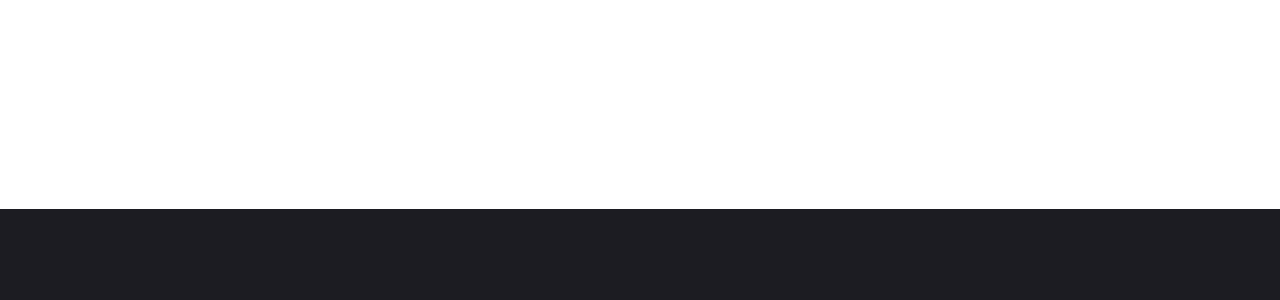
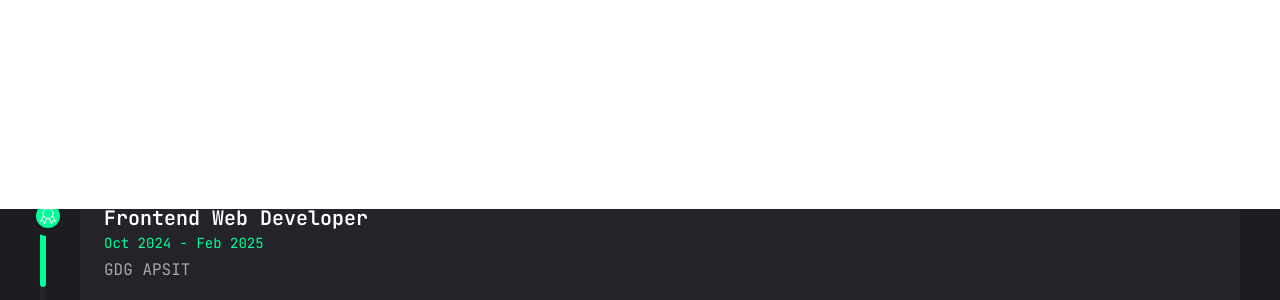
Before and after one commit to ShreyNagda/portfolio, a Next.js app: page / in a window 1280 px wide. Shown: the part 1391-1691 px from the top of the page. Before the commit the page ends 831 px from the top, so only its background shows below. Built offline with nearby package versions, Linux system fonts and the light colour scheme.

Commit message:
Changed home screen

```diff
--- a/app/page.tsx
+++ b/app/page.tsx
@@ -1,4 +1,6 @@
+import ExperienceTimeline from "@/components/ExperienceTimeline";
 import Photo from "@/components/Photo";
+import SkillsScroller from "@/components/SkillsScroller";
 import Socials from "@/components/Socials";
 import Stats from "@/components/Stats";
 import { Button } from "@/components/ui/button";
@@ -50,12 +52,15 @@ export default function Home() {
         </div>
       </section>
 
+      {/* === 2. ADD YOUR NEW SKILLS SCROLLER === */}
+      <SkillsScroller />
+
+      {/* === 3. ADD YOUR NEW EXPERIENCE TIMELINE === */}
+      <ExperienceTimeline />
+
       <footer className="text-center p-4 text-accent">
         Made with ❤️ | Shrey Nagda
       </footer>
-      {/* <section className="container mx-auto">
-        <div className="h2">About Me</div>
-      </section> */}
     </>
   );
 }
--- /dev/null
+++ b/components/ExperienceTimeline.tsx
@@ -0,0 +1,118 @@
+"use client";
+
+import { motion, useScroll, useTransform } from "framer-motion";
+import { useRef } from "react";
+import { SlBadge } from "react-icons/sl";
+
+// Data from your app/resume/page.tsx
+const experiences = {
+  title: "My Experience",
+  icon: <SlBadge />,
+  items: [
+    {
+      role: "Technical Head",
+      organization: "ITSA",
+      description:
+        "Part of the core team managing the hackathon, helping with planning, promotion, and event execution.",
+      duration: "September 2025 - Apr 2026",
+    },
+    {
+      role: "Core Committee Member",
+      organization: "HackScript 6.0",
+      description:
+        "Part of the core team managing the hackathon, helping with planning, promotion, and event execution.",
+      duration: "Feb 2025 - Apr 2025",
+    },
+    {
+      role: "Frontend Web Developer",
+      organization: "GDG APSIT",
+      description:
+        "Worked on the official GDG website project as part of the development team, focusing on clean UI and interactive components.",
+      duration: "Oct 2024 - Feb 2025",
+    },
+    {
+      role: "Technical Co-Head",
+      organization: "ITSA",
+      description:
+        "Led technical teams, organized student-led workshops, and conducted multiple tech-focused events during the fest.",
+      duration: "Jul 2024 - Mar 2025",
+    },
+    {
+      role: "Frontend Web Developer",
+      organization: "OJUS 2024",
+      description:
+        "Contributed to building and maintaining the official fest website, ensuring responsive design and smooth user experience.",
+      duration: "Dec 2023 - Mar 2024",
+    },
+  ],
+};
+
+// A single timeline item
+function TimelineItem({ item }: { item: (typeof experiences.items)[0] }) {
+  return (
+    // Use whileInView to animate as it scrolls into view
+    <motion.li
+      initial={{ opacity: 0, y: 20 }}
+      whileInView={{ opacity: 1, y: 0 }}
+      viewport={{ once: true }} // Only animate once
+      transition={{ duration: 0.5, ease: "easeInOut" }}
+      className="mb-10 ml-8 p-6 bg-[#232329] rounded-xl shadow-sm"
+    >
+      {/* The dot on the timeline */}
+      <span className="absolute flex items-center justify-center w-6 h-6 bg-accent rounded-full -left-3 ring-8 ring-[#1c1c22]">
+        {experiences.icon}
+      </span>
+
+      <h3 className="flex items-center mb-1 text-xl font-semibold text-white">
+        {item.role}
+      </h3>
+      <time className="block mb-2 text-sm font-normal leading-none text-accent">
+        {item.duration}
+      </time>
+      <p className="mb-4 text-base font-normal text-white/60">
+        {item.organization}
+      </p>
+      <p className="text-sm font-normal text-white/80">{item.description}</p>
+    </motion.li>
+  );
+}
+
+// The main timeline component
+export default function ExperienceTimeline() {
+  const targetRef = useRef<HTMLDivElement>(null);
+
+  // 1. Get scroll progress relative to the targetRef
+  const { scrollYProgress } = useScroll({
+    target: targetRef,
+    offset: ["start end", "end start"], // Start tracking when bottom of viewport hits top of component
+  });
+
+  // 2. Transform the scroll progress (0 to 1) into a height value
+  const height = useTransform(scrollYProgress, [0, 0.65], ["0%", "100%"]);
+
+  return (
+    <section className="container mx-auto py-12">
+      <h2 className="text-3xl font-bold text-center mb-12">
+        My <span className="text-accent">Journey</span>
+      </h2>
+
+      {/* 3. The ref is attached to the container */}
+      <div ref={targetRef} className="relative">
+        {/* The static background line */}
+        <div className="absolute left-0 top-0 w-1.5 h-full bg-[#232329] rounded-full" />
+
+        {/* 4. The animated foreground line uses the transformed 'height' */}
+        <motion.div
+          className="absolute left-0 top-0 w-1.5 h-full bg-accent rounded-full origin-top"
+          style={{ height }} // Animate the height based on scroll
+        />
+
+        <ol className="relative ml-2">
+          {experiences.items.map((item, index) => (
+            <TimelineItem key={index} item={item} />
+          ))}
+        </ol>
+      </div>
+    </section>
+  );
+}
--- a/components/MobileNav.tsx
+++ b/components/MobileNav.tsx
@@ -10,7 +10,7 @@ import { useState } from "react";
 const links = [
   { name: "home", path: "/" },
   { name: "services", path: "/services" },
-  { name: "resume", path: "/resume" },
+  // { name: "resume", path: "/resume" },
   { name: "work", path: "/work" },
   { name: "contact", path: "/contact" },
 ];
--- a/components/Nav.tsx
+++ b/components/Nav.tsx
@@ -5,7 +5,7 @@ import { usePathname } from "next/navigation";
 const links = [
   { name: "home", path: "/" },
   { name: "services", path: "/services" },
-  { name: "resume", path: "/resume" },
+  // { name: "resume", path: "/resume" },
   { name: "work", path: "/work" },
   { name: "contact", path: "/contact" },
 ];
--- /dev/null
+++ b/components/SkillsScroller.tsx
@@ -0,0 +1,88 @@
+"use client";
+
+import { motion } from "framer-motion";
+import {
+  SiTailwindcss,
+  SiNextdotjs,
+  SiFlutter,
+  SiTypescript,
+  SiMongodb,
+  SiPython,
+  SiFlask,
+  SiFastapi,
+  SiReact,
+  SiGithub,
+} from "react-icons/si";
+import { FaNodeJs, FaHtml5, FaCss3, FaJs } from "react-icons/fa";
+import {
+  Tooltip,
+  TooltipTrigger,
+  TooltipContent,
+  TooltipProvider,
+} from "@/components/ui/tooltip"; //
+
+// Data from your app/resume/page.tsx
+const skills = {
+  items: [
+    { name: "HTML5", icon: <FaHtml5 /> },
+    { name: "CSS3", icon: <FaCss3 /> },
+    { name: "JavaScript", icon: <FaJs /> },
+    { name: "TypeScript", icon: <SiTypescript /> },
+    { name: "Node JS", icon: <FaNodeJs /> },
+    { name: "Tailwind CSS", icon: <SiTailwindcss /> },
+    { name: "Mongo DB", icon: <SiMongodb /> },
+    { name: "React JS", icon: <SiReact /> },
+    { name: "Next JS", icon: <SiNextdotjs /> },
+    { name: "Flutter", icon: <SiFlutter /> },
+    { name: "Python", icon: <SiPython /> },
+    { name: "Flask", icon: <SiFlask /> },
+    { name: "Fastapi", icon: <SiFastapi /> },
+    { name: "Github", icon: <SiGithub /> },
+  ], //
+};
+
+// Single Skill item with Tooltip
+const SkillIcon = ({ item }: { item: (typeof skills.items)[0] }) => (
+  <TooltipProvider>
+    <Tooltip>
+      <TooltipTrigger className="flex items-center justify-center h-20 bg-[#232329] rounded-lg mx-4 p-6">
+        <div className="text-4xl text-white/80 group-hover:text-accent transition-all duration-300">
+          {item.icon} {/* */}
+        </div>
+      </TooltipTrigger>
+      <TooltipContent className="bg-primary text-accent">
+        <p>{item.name}</p> {/* */}
+      </TooltipContent>
+    </Tooltip>
+  </TooltipProvider>
+);
+
+export default function SkillsScroller() {
+  // We duplicate the skills array to create the seamless loop
+  const duplicatedSkills = [...skills.items, ...skills.items];
+
+  return (
+    <section className="py-12">
+      <h2 className="text-3xl font-bold text-center mb-12">
+        My <span className="text-accent">Skills</span>
+      </h2>
+      <div className="w-full overflow-hidden">
+        <motion.div
+          className="flex gap-2 whitespace-nowrap"
+          animate={{
+            x: ["0%", "-100%"], // Animate from start to end
+          }}
+          transition={{
+            ease: "linear",
+            duration: 30, // Adjust duration to control speed
+            repeat: Infinity, // Loop forever
+          }}
+        >
+          {duplicatedSkills.map((item, index) => (
+            <SkillIcon key={index} item={item} />
+          ))}
+        </motion.div>
+      </div>
+    </section>
+  );
+}
```
